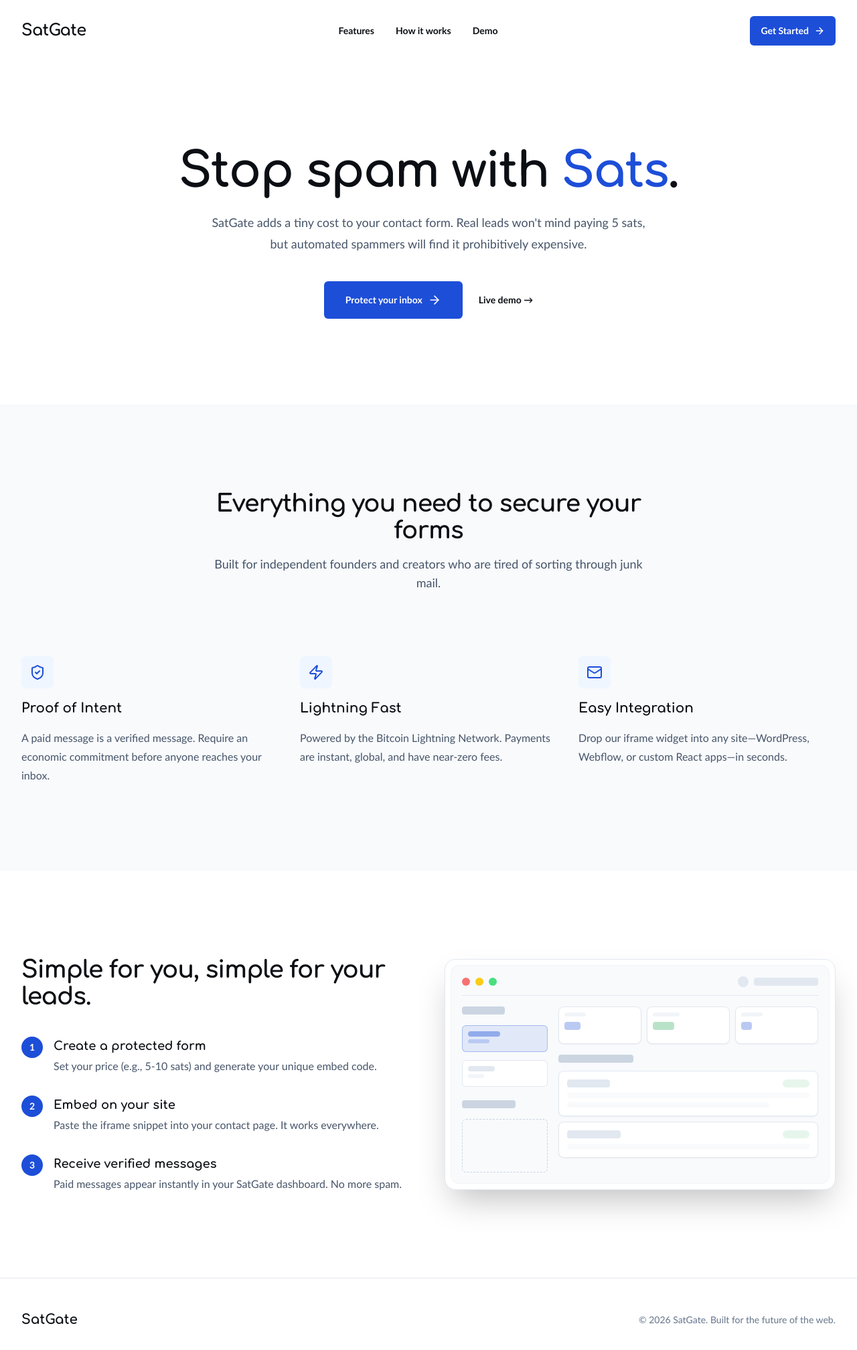
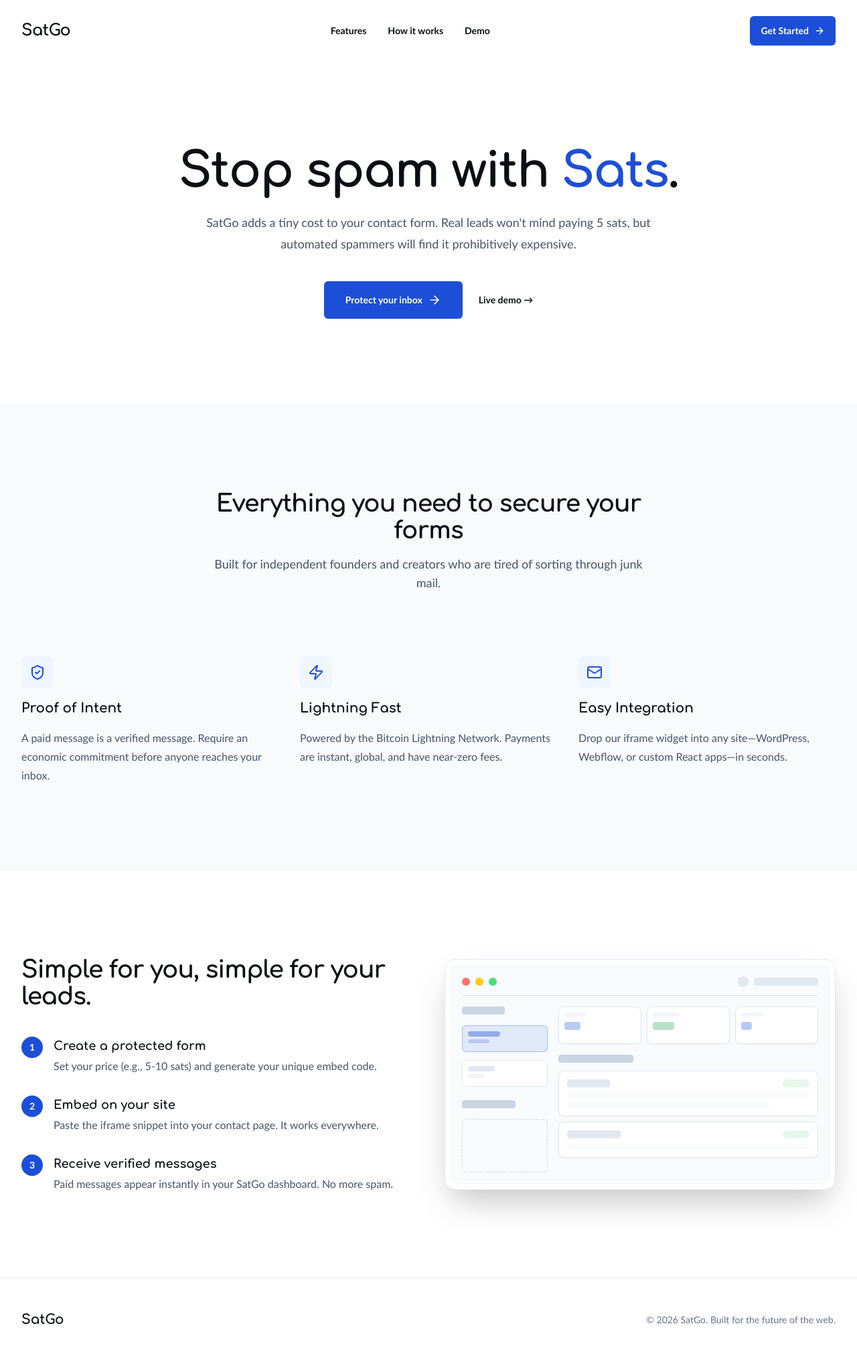
Before and after one commit to bethwel3001/SatGate, a Next.js app in the folder apps/web/: page / in a window 1280 px wide. Shown: the top 2016 px of the page at 67% size. Built offline with nearby package versions, Linux system fonts and the light colour scheme.

Commit message:
refactor(web): rename types, public widget, and layout references to SatGo
Rename types SatGateForm and SatGateMessage to SatGoForm and SatGoMessage. Update public widget variables, iframe titles, and page layout metadata.

```diff
--- a/apps/web/app/layout.tsx
+++ b/apps/web/app/layout.tsx
@@ -9,7 +9,7 @@
 });
 
 export const metadata: Metadata = {
-  title: "SatGate | Economic proof of intent for contact forms",
+  title: "SatGo | Economic proof of intent for contact forms",
   description: "Lightning-powered contact forms that make abuse costly and keep verified messages easy to read.",
 };
 
--- a/apps/web/app/page.tsx
+++ b/apps/web/app/page.tsx
@@ -7,7 +7,7 @@
     <div className="flex min-h-screen flex-col bg-white text-satBlack">
       <header className="mx-auto flex w-full max-w-7xl items-center justify-between px-4 py-6 sm:px-6 lg:px-8">
         <div className="flex items-center gap-2">
-          <span className="brand-font text-2xl font-bold tracking-tight">SatGate</span>
+          <span className="brand-font text-2xl font-bold tracking-tight">SatGo</span>
         </div>
         <nav className="hidden md:block">
           <ul className="flex gap-8 text-sm font-semibold">
@@ -34,7 +34,7 @@
               Stop spam with <span className="text-satBlue">Sats</span>.
             </h1>
             <p className="mx-auto mt-6 max-w-2xl text-lg leading-8 text-slate-600">
-              SatGate adds a tiny cost to your contact form. Real leads won&apos;t mind paying 5 sats, but automated spammers will find it prohibitively expensive.
+              SatGo adds a tiny cost to your contact form. Real leads won&apos;t mind paying 5 sats, but automated spammers will find it prohibitively expensive.
             </p>
             <div className="mt-10 flex items-center justify-center gap-x-6">
               <Link href="/dashboard">
@@ -99,7 +99,7 @@
                   <Step
                     number="3"
                     title="Receive verified messages"
-                    description="Paid messages appear instantly in your SatGate dashboard. No more spam."
+                    description="Paid messages appear instantly in your SatGo dashboard. No more spam."
                   />
                 </div>
               </div>
@@ -190,10 +190,10 @@
       <footer className="border-t border-slate-200 bg-white px-4 py-12 sm:px-6 lg:px-8">
         <div className="mx-auto max-w-7xl flex flex-col md:flex-row justify-between items-center gap-6">
           <div className="flex items-center gap-2">
-            <span className="brand-font text-xl font-bold">SatGate</span>
+            <span className="brand-font text-xl font-bold">SatGo</span>
           </div>
           <p className="text-sm text-slate-500">
-            © 2026 SatGate. Built for the future of the web.
+            © 2026 SatGo. Built for the future of the web.
           </p>
         </div>
       </footer>
--- a/apps/web/components/WidgetForm.tsx
+++ b/apps/web/components/WidgetForm.tsx
@@ -144,7 +144,7 @@
     <div className="max-w-md mx-auto bg-white border border-slate-200 rounded-xl overflow-hidden font-body">
       <div className="p-6 space-y-6">
         <div className="flex items-center justify-between">
-          <h1 className="text-lg font-bold text-satBlack brand-font">SatGate</h1>
+          <h1 className="text-lg font-bold text-satBlack brand-font">SatGo</h1>
           <StatusBadge status={status} />
         </div>
 
--- a/apps/web/lib/types.ts
+++ b/apps/web/lib/types.ts
@@ -21,12 +21,12 @@
   form_id?: string;
 };
 
-export type SatGateForm = Site & {
+export type SatGoForm = Site & {
   domain: string;
   amount_sats: number;
 };
 
-export type SatGateMessage = Submission & {
+export type SatGoMessage = Submission & {
   sender_name: string;
   sender_email: string;
   body: string;
--- a/apps/web/package.json
+++ b/apps/web/package.json
@@ -1,5 +1,5 @@
 {
-  "name": "@satgate/web",
+  "name": "@satgo/web",
   "version": "0.1.0",
   "private": true,
   "scripts": {
--- a/apps/web/public/widget.js
+++ b/apps/web/public/widget.js
@@ -6,7 +6,7 @@
   const amount = currentScript.getAttribute('data-amount') || '5';
 
   if (!siteId) {
-    console.error('SatGate: Missing data-site-id attribute.');
+    console.error('SatGo: Missing data-site-id attribute.');
     return;
   }
 
@@ -16,7 +16,7 @@
   container.style.margin = '0 auto';
 
   const iframe = document.createElement('iframe');
-  const host = window.SatGateHost || 'http://localhost:3000';
+  const host = window.SatGoHost || 'http://localhost:3000';
   iframe.src = `${host}/embed/${siteId}?amount=${amount}`;
   iframe.style.width = '100%';
   iframe.style.height = '620px';
```
Also changed, not shown: 1 other file (tests, documents, lock files or other folders).
